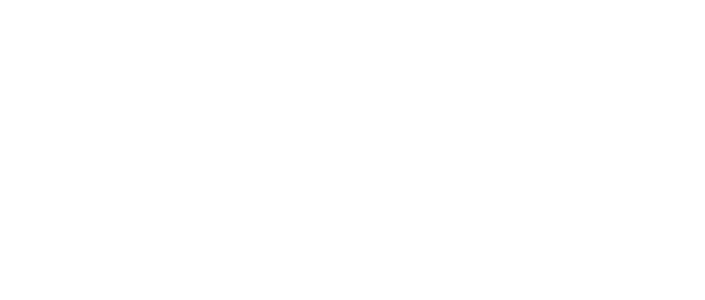
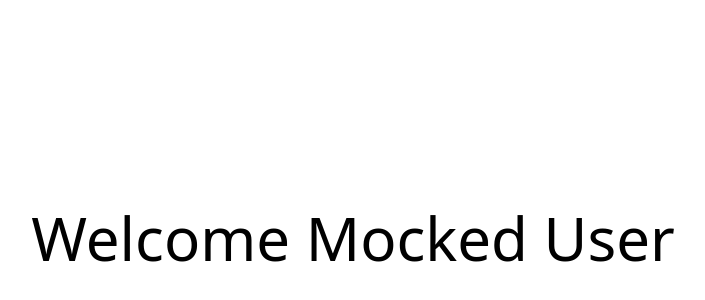
Before and after one commit to VatamanuBogdan/music-mate, a React (Vite) app in the folder web-client/: page /home in a window 1280 px wide. Before the commit this address had no page. Shown: the part 162-462 px from the top of the page, without its empty margins (287-992 px from the left). Built offline with nearby package versions, Linux system fonts and the light colour scheme.

Commit message:
feat(web-client): Add home page mock and AuthProvider

```diff
--- /dev/null
+++ b/web-client/src/components/AuthProvider.tsx
@@ -0,0 +1,30 @@
+import { createContext, PropsWithChildren, useContext, useState } from "react";
+import { User } from "../types/User";
+
+const AuthContext = createContext<User | null>(null);
+
+export const useAuth = () => {
+    const context = useContext<User | null>(AuthContext);
+
+    if (context === undefined) {
+        throw Error('useAuth must be used within an AuthProvider')
+    }
+
+    return context;
+}
+
+type AuthProviderProps = PropsWithChildren;
+
+export function AuthProvider({ children }: AuthProviderProps) {
+
+    const [authUser] = useState<User>({
+        email: 'mock@gmail.com',
+        name: "Mocked User"
+    });
+
+    return (
+        <AuthContext.Provider value={authUser}>
+            {children}
+        </AuthContext.Provider>
+    )
+}
--- a/web-client/src/main.tsx
+++ b/web-client/src/main.tsx
@@ -7,17 +7,22 @@
 import './index.css'
 import LoginForm from './pages/LoginForm';
 import RegisterForm from './pages/RegisterForm';
+import { AuthProvider } from './components/AuthProvider';
+import HomePage from './pages/HomePage';
 
 createRoot(document.getElementById('root')!).render(
   <React.StrictMode>
+    <AuthProvider>
       <BrowserRouter>
         <Routes>
-          <Route path='/' element={<AuthenticationLayout />} >
+          <Route path='auth' element={<AuthenticationLayout />} >
             <Route index element={<LoginForm/>}/>
             <Route path='login' element={<LoginForm/>}/>
             <Route path='register' element={<RegisterForm/>}/>
           </Route>
+          <Route path='home' element={<HomePage/>} />
         </Routes>
       </BrowserRouter>
+    </AuthProvider>
   </React.StrictMode>
 )
--- /dev/null
+++ b/web-client/src/pages/HomePage.tsx
@@ -0,0 +1,11 @@
+import { useAuth } from "../components/AuthProvider"
+
+export default function HomePage() {
+    const authUser = useAuth();
+
+    return (
+        <div className="flex justify-center items-center h-screen">
+            <h1 className="text-6xl font-medium"> Welcome {authUser?.name} </h1>
+        </div>
+    )
+}
--- /dev/null
+++ b/web-client/src/types/User.ts
@@ -0,0 +1,8 @@
+interface User {
+    email: string
+    name: string
+}
+
+export type {
+    User
+}
```
